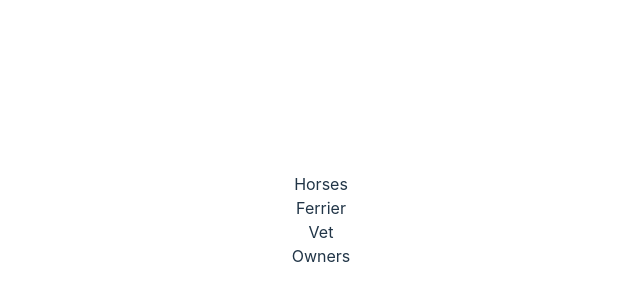
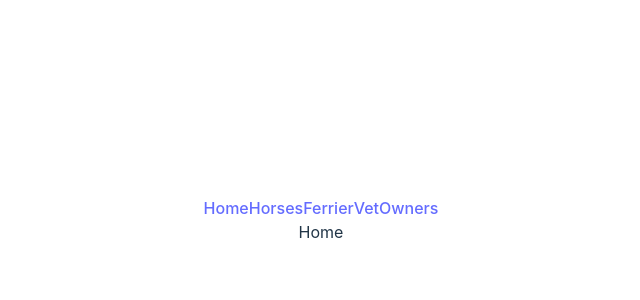
Before and after one commit to Fieldelm/stableity, a React (Vite) app in the folder frontend/vite-project/: page / in a window 1280 px wide. Shown: the part 180-480 px from the top of the page, without its empty margins (319-959 px from the left). Built offline with nearby package versions, Linux system fonts and the light colour scheme.

Commit message:
add routing to navbar

```diff
--- a/frontend/vite-project/src/App.tsx
+++ b/frontend/vite-project/src/App.tsx
@@ -1,42 +1,64 @@
-import { useState } from 'react'
+import { Component, useState } from 'react'
 import reactLogo from './assets/react.svg'
 import './style/App.scss';
-import { BrowserRouter, BrowserRouter as Router, Route } from 'react-router-dom';
+import { BrowserRouter, Routes, Route } from 'react-router-dom';
 import Navbar from './Components/Navbar';
-
+import Home from './Components/Home';
+import Horses from './Components/Horses';
+import Ferrier from './Components/Ferrier';
+import Owners from './Components/Owners';
+import Vet from './Components/Vet';
 
 const App = () => {
 
 
   type Page = {
     name: string,
-    route: string
+    route: string,
+    element: JSX.Element
   }
 
 
   const pages: Page[] = [
     {
+      name: 'Home',
+      route: '/',
+      element: <Home />
+    },
+    {
       name: 'Horses',
-      route: '/horses'
+      route: '/horses',
+      element: <Horses />
     },
     {
       name: 'Ferrier',
-      route: '/ferrier'
+      route: '/ferrier',
+      element: <Ferrier />
     },
     {
       name: 'Vet',
-      route: '/vet'
+      route: '/vet',
+      element: <Vet />
     },
     {
       name: 'Owners',
-      route: '/wners'
+      route: '/wners',
+      element: <Owners />
     }
   ]
 
 
   return (
     <div>
-      <Navbar pages = {pages}  />
+      <BrowserRouter>
+        <Navbar pages={pages} />
+        <Routes>
+          {pages.map((page: Page, index: number) => (
+            <Route path={page.route} element={page.element} />
+          ))}
+        </Routes>
+
+      </BrowserRouter>
     </div>
   )
 
--- /dev/null
+++ b/frontend/vite-project/src/Components/Home.tsx
@@ -0,0 +1,11 @@
+import React from 'react'
+
+const Home = () => {
+  return (
+    <div>
+        Home
+    </div>
+  )
+}
+
+export default Home
--- a/frontend/vite-project/src/Components/Navbar.tsx
+++ b/frontend/vite-project/src/Components/Navbar.tsx
@@ -1,4 +1,6 @@
-import React from 'react'
+import React from 'react';
+import { Link } from 'react-router-dom';
+
 
 
 
@@ -17,7 +19,7 @@ const Navbar = (props: NavbarProps) => {
   return (
     <nav>
       {props.pages.map((page:Page, index:number) =>(
-        <div key={index}>{page.name}</div>
+        <Link key={index} to = {page.route}>{page.name}</Link>
       ))}
     </nav>
   )
```
